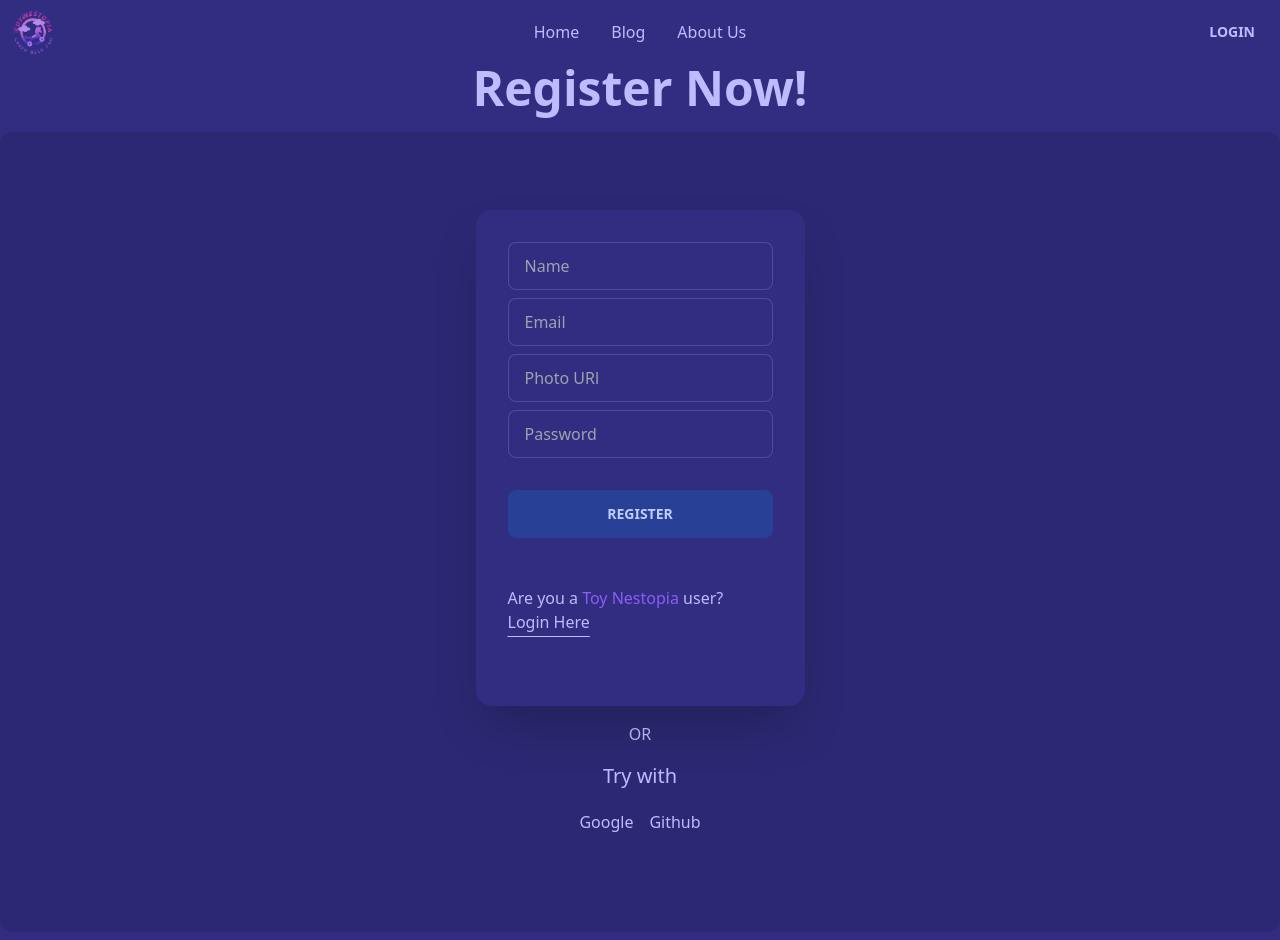
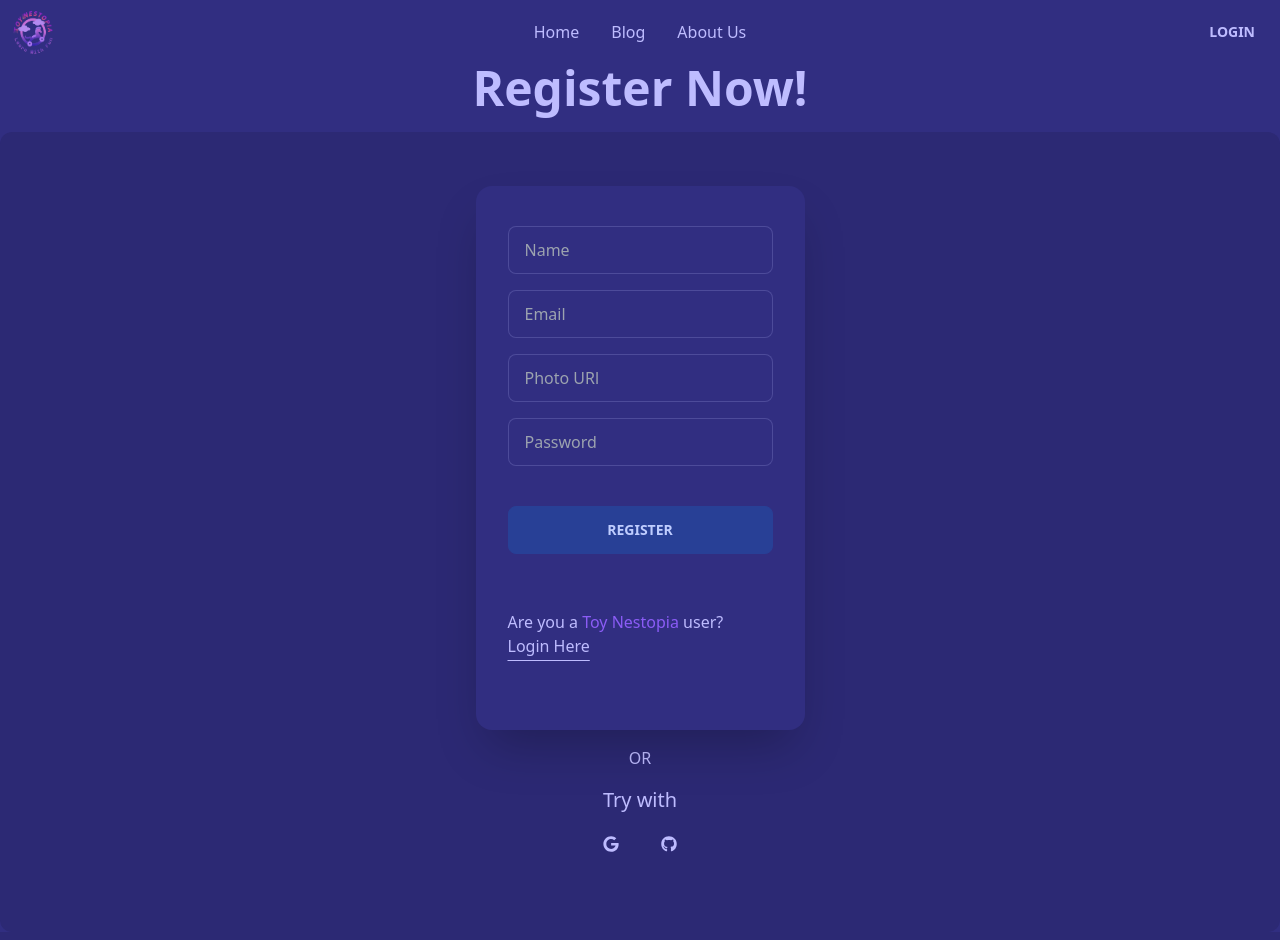
Before and after one commit to Arman7052/toy-nestopia-client, a React (Vite) app: page /register in a window 1280 px wide. Shown: the top 940 px of the page. Built offline with nearby package versions, Linux system fonts and the light colour scheme.

Commit message:
Login And Register page"

```diff
--- a/package.json
+++ b/package.json
@@ -10,6 +10,7 @@
     "preview": "vite preview"
   },
   "dependencies": {
+    "@react-icons/all-files": "^4.1.0",
     "daisyui": "^2.51.6",
     "firebase": "^9.22.0",
     "localforage": "^1.10.0",
@@ -17,6 +18,7 @@
     "react": "^18.2.0",
     "react-dom": "^18.2.0",
     "react-fast-marquee": "^1.5.2",
+    "react-icons": "^4.8.0",
     "react-router-dom": "^6.11.2",
     "sort-by": "^1.2.0"
   },
--- a/src/firebase.config.js
+++ b/src/Firebase/firebase.config.js
@@ -15,3 +15,5 @@ const firebaseConfig = {
 
 // Initialize Firebase
 const app = initializeApp(firebaseConfig);
+
+export default app;
--- a/src/LayOut/LoginReg/Login.jsx
+++ b/src/LayOut/LoginReg/Login.jsx
@@ -1,29 +1,40 @@
 import { Link } from "react-router-dom";
-import Navbar from "../Shared/Header/Navbar";
+
+import { FaGithub, FaGoogle } from 'react-icons/fa';
+
 
 const Login = () => {
+
+    const handleLogin = event => {
+        event.preventDefault()
+
+    }
+
     return (
         <>
-            <Navbar></Navbar>
+
 
             <h1 className="text-5xl font-bold text-center py-5">Login Now!</h1>
+
                 <div className="hero min-h-screen bg-base-200 rounded-xl">
                     <div className="hero-content flex-col">
 
                         <div className="card flex-shrink-0 w-full max-w-sm shadow-2xl bg-base-100">
                             <div className="card-body">
-                            <div className="form-control">
+                                <form onSubmit={handleLogin}>
+                                    <div className="form-control py-2">
 
-                                <input type="text" placeholder="Email" className="input input-bordered" />
+                                        <input type="text" placeholder="Email" className="input input-bordered" required/>
                                     </div>
-                            <div className="form-control">
+                                    <div className="form-control py-2">
 
-                                <input type="text" placeholder="Password" className="input input-bordered" />
+                                        <input type="text" placeholder="Password" className="input input-bordered" required/>
 
                                     </div>
-                            <div className="form-control mt-6">
+                                    <div className="form-control py-2 mt-6">
                                         <button className="btn btn-primary">Login</button>
                                     </div>
+                                </form>
                                 <div className="text-center lg:text-left">
 
                                     <p className="py-6">New to <span className=" text-violet-500">Toy Nestopia? </span> <br /> <Link to='/register' className=" underline underline-offset-8">Register Here</Link> </p>
@@ -32,13 +43,14 @@ const Login = () => {
                         </div>
                         <div className="text-center ">
                             <h1 className=" text-xl"> Try with</h1>
-                        <div className=" py-5 flex justify-between gap-4">
-                            <div><button> Google</button></div>
-                            <div><button> Github</button></div>
+                            <div className=" py-5 flex justify-between gap-4 text-2xl">
+                                <div><button><FaGoogle></FaGoogle></button></div>
+                                <div><button><FaGithub></FaGithub></button></div>
                             </div>
                         </div>
                     </div>
                 </div>
+
         </>
     );
 };
--- a/src/LayOut/LoginReg/Register.jsx
+++ b/src/LayOut/LoginReg/Register.jsx
@@ -1,38 +1,44 @@
 import { Link } from "react-router-dom";
-import Navbar from "../Shared/Header/Navbar";
 
+import { FaGithub, FaGoogle } from 'react-icons/fa';
 
 
 const Register = () => {
+
+    const handleRegister = event => {
+        event.preventDefault();
+    }
     return (
         <>
-            <Navbar></Navbar>
+
             <h1 className="text-5xl font-bold text-center">Register Now!</h1>
             <div className="hero min-h-screen bg-base-200 rounded-xl mx-auto mt-5">
                 <div className="hero-content flex-col">
 
                     <div className="card flex w-full max-w-sm shadow-2xl bg-base-100">
                         <div className="card-body">
-                            <div className="form-control">
+                            <form onSubmit={handleRegister}>
+                                <div className="form-control py-2">
 
                                     <input type=" Name" placeholder="Name" className="input input-bordered" />
                                 </div>
-                            <div className="form-control">
+                                <div className="form-control py-2">
 
-                                <input type="email" placeholder="Email" className="input input-bordered"  required/>
+                                    <input type="email" placeholder="Email" className="input input-bordered" required />
                                 </div>
-                            <div className="form-control">
+                                <div className="form-control py-2">
 
-                                <input type="text" placeholder="Photo URl" className="input input-bordered"  required/>
+                                    <input type="text" placeholder="Photo URl" className="input input-bordered" required />
                                 </div>
-                            <div className="form-control">
+                                <div className="form-control py-2">
 
-                                <input type="password" placeholder="Password" className="input input-bordered" required/>
+                                    <input type="password" placeholder="Password" className="input input-bordered" required />
 
                                 </div>
-                            <div className="form-control mt-6">
+                                <div className="form-control py-2 mt-6">
                                     <button className="btn btn-primary">Register</button>
                                 </div>
+                            </form>
                             <div>
                                 <p className="py-10">Are you a<span className=" text-violet-500"> Toy Nestopia</span> user? <br /> <Link to='/login' className=" underline underline-offset-8">Login Here</Link> </p>
                             </div>
@@ -45,8 +51,8 @@ const Register = () => {
                     <div className="text-center ">
                         <h1 className=" text-xl"> Try with</h1>
                         <div className=" py-5 flex justify-between gap-4">
-                            <div><button> Google</button></div>
-                            <div><button> Github</button></div>
+                            <div><button><FaGoogle></FaGoogle></button></div>
+                            <div><button><FaGithub></FaGithub></button></div>
                         </div>
                     </div>
 
--- a/src/Pages/Blog/Blog.jsx
+++ b/src/Pages/Blog/Blog.jsx
@@ -1,8 +1,12 @@
+import Footer from "../../LayOut/Shared/Footer/Footer";
+import Navbar from "../../LayOut/Shared/Header/Navbar";
 
 
 const Blog = () => {
     return (
         <div>
+            <Navbar></Navbar>
+            <Footer></Footer>
 
         </div>
     );
--- a/src/Pages/Home/About.jsx
+++ b/src/Pages/Home/About.jsx
@@ -5,7 +5,7 @@ import { Link } from "react-router-dom";
 const About = () => {
     return (
       <div>
-        <h1 className="text-center text-2xl pt-10 pb-5">About Us</h1>
+        <h1 className="text-center text-2xl pt-10 ">About Us</h1>
          <div className=" flex flex-col-reverse lg:flex-row-reverse lg:justify-evenly py-10 lg:mx-10">
          <div className="hero w-fit  rounded-lg" style={{ backgroundImage: `url("https://images.unsplash.com/photo-1503676260728-1c00da094a0b?ixlib=rb-4.0.3&ixid=M3wxMjA3fDB8MHxwaG90by1wYWdlfHx8fGVufDB8fHx8fA%3D%3D&auto=format&fit=crop&w=1122&q=80")` }}>
             <div className=" hero-overlay rounded-lg bg-opacity-60"></div>
@@ -18,7 +18,7 @@ const About = () => {
             </div>
         </div>
         <div className="">
-            <img className=" rounded-lg" src="https://images.unsplash.com/photo-1545558014-8692077e9b5c?ixlib=rb-4.0.3&ixid=M3wxMjA3fDB8MHxzZWFyY2h8NHx8dG95fGVufDB8MHwwfHx8Mg%3D%3D&auto=format&fit=crop&w=600&q=60" alt="" />
+            <img className=" rounded-lg" src="https://images.unsplash.com/photo-1545558014-8692077e9b5c?ixlib=rb-4.0.3&ixid=M3wxMjA3fDB8MHxzZWFyY2h8NHx8dG95fGVufDB8MHwwfHx8Mg%3D%3D&auto=format&fit=crop&w=600&q=60" alt="https://images.unsplash.com/photo-1545558014-8692077e9b5c?ixlib=rb-4.0.3&ixid=M3wxMjA3fDB8MHxzZWFyY2h8NHx8dG95fGVufDB8MHwwfHx8Mg%3D%3D&auto=format&fit=crop&w=600&q=60" />
         </div>
        </div>
       </div>
```
Also changed, not shown: src/LayOut/Shared/Header/Navbar.jsx (+50 -2 lines), src/Pages/AboutUs/AboutUs.jsx (+25 -1 lines), src/Routers/Routes.jsx (+10 -9 lines), 1 other file (tests, documents, lock files or other folders). Lines whose indentation alone changed are shown as unchanged.
